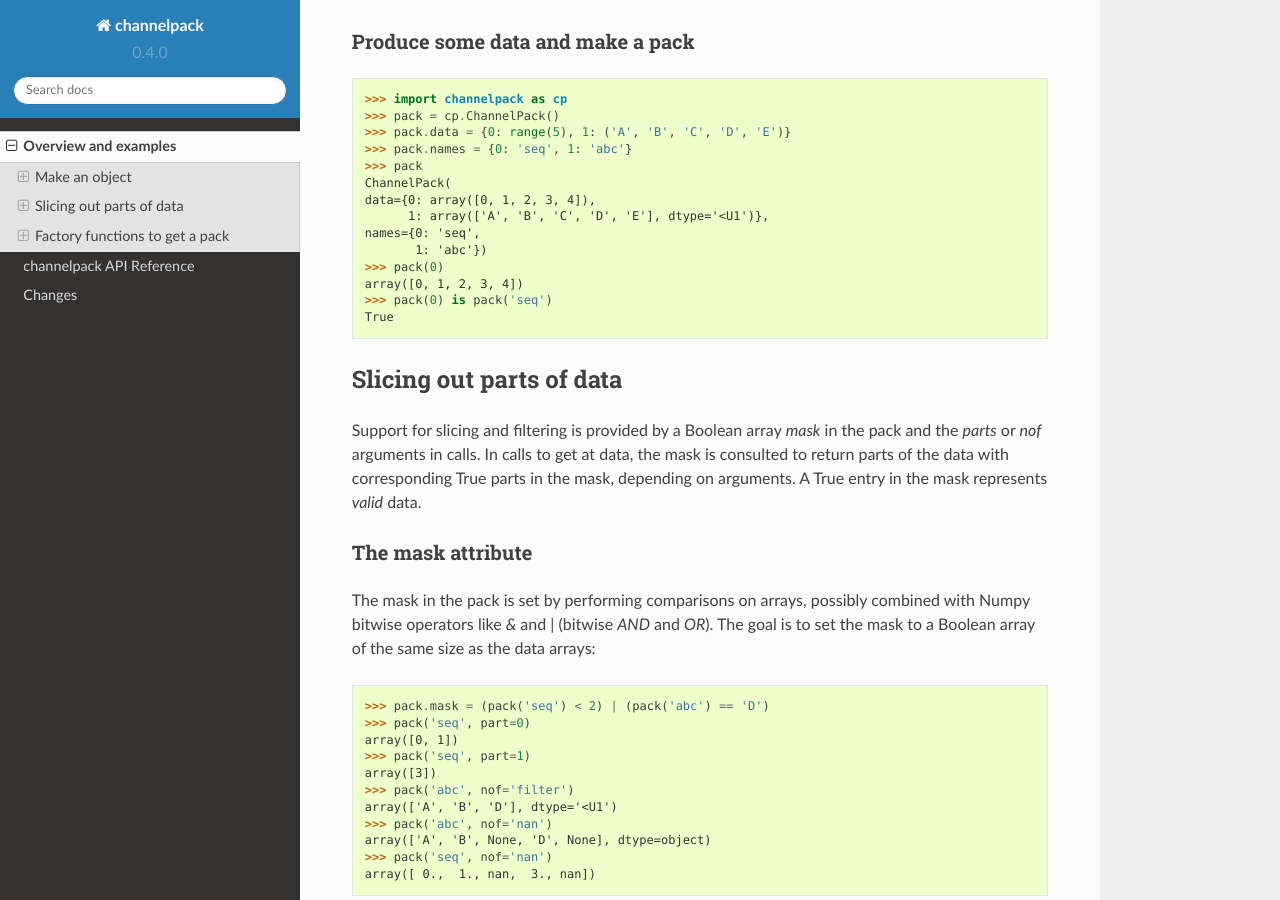
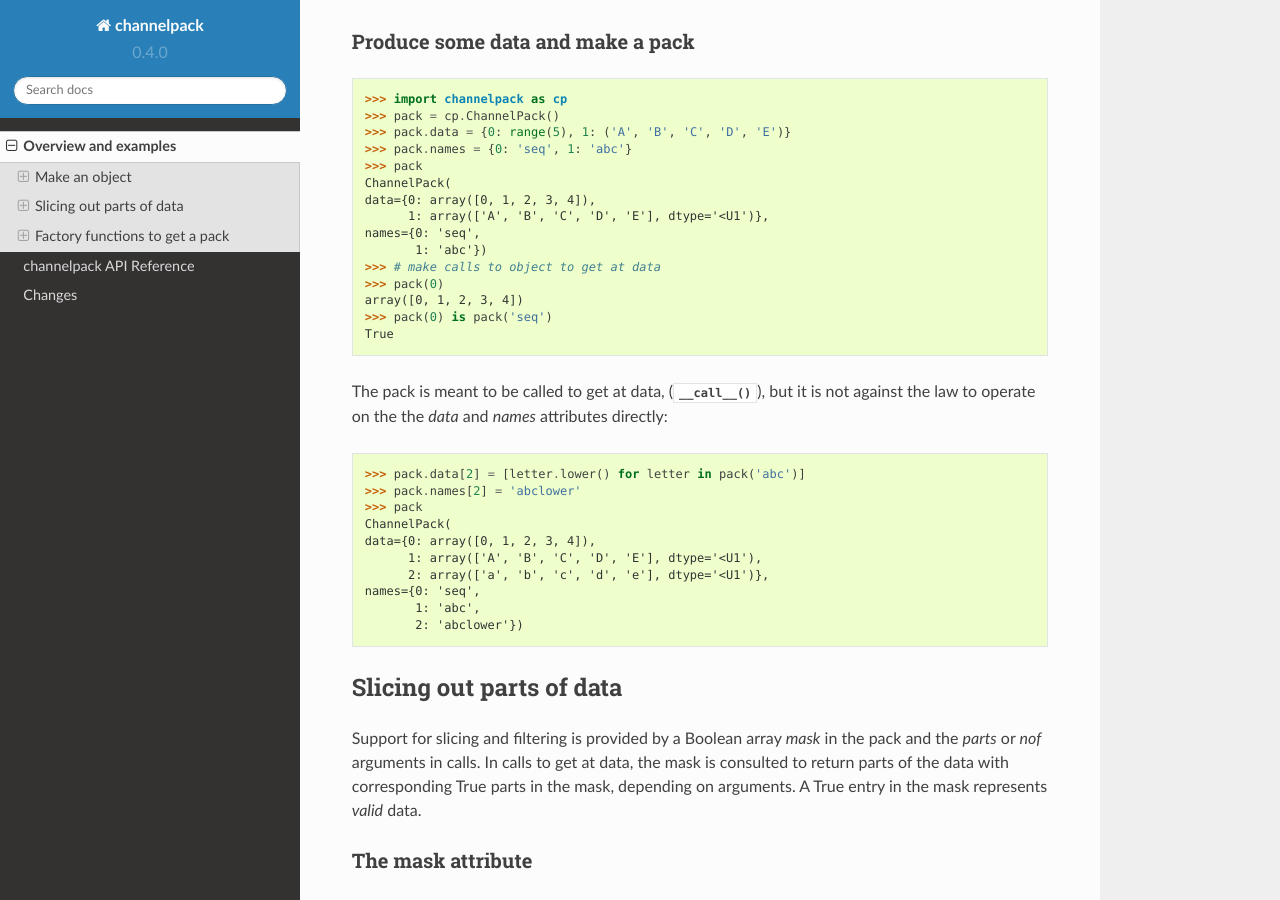
Before and after one commit to tomnor/channelpack, a Sphinx documentation site: the page built from docs/overview_examples.rst, in a window 1280 px wide and 900 px high, scrolled down 572 px. Built offline with Sphinx 7.4.7 and the Read the Docs theme 2.0.0, drawn with Linux system fonts in a browser that asks for light colours.

Commit message:
Document direct operation on data and names

```diff
--- a/docs/overview_examples.rst
+++ b/docs/overview_examples.rst
@@ -38,10 +38,26 @@ Produce some data and make a pack
           1: array(['A', 'B', 'C', 'D', 'E'], dtype='<U1')},
     names={0: 'seq',
            1: 'abc'})
+    >>> # make calls to object to get at data
     >>> pack(0)
     array([0, 1, 2, 3, 4])
     >>> pack(0) is pack('seq')
     True
+
+The pack is meant to be called to get at data,
+(:meth:`~channelpack.ChannelPack.__call__`), but it is not against the
+law to operate on the the `data` and `names` attributes directly:
+
+    >>> pack.data[2] = [letter.lower() for letter in pack('abc')]
+    >>> pack.names[2] = 'abclower'
+    >>> pack
+    ChannelPack(
+    data={0: array([0, 1, 2, 3, 4]),
+          1: array(['A', 'B', 'C', 'D', 'E'], dtype='<U1'),
+          2: array(['a', 'b', 'c', 'd', 'e'], dtype='<U1')},
+    names={0: 'seq',
+           1: 'abc',
+           2: 'abclower'})
 
 Slicing out parts of data
 =========================
```
